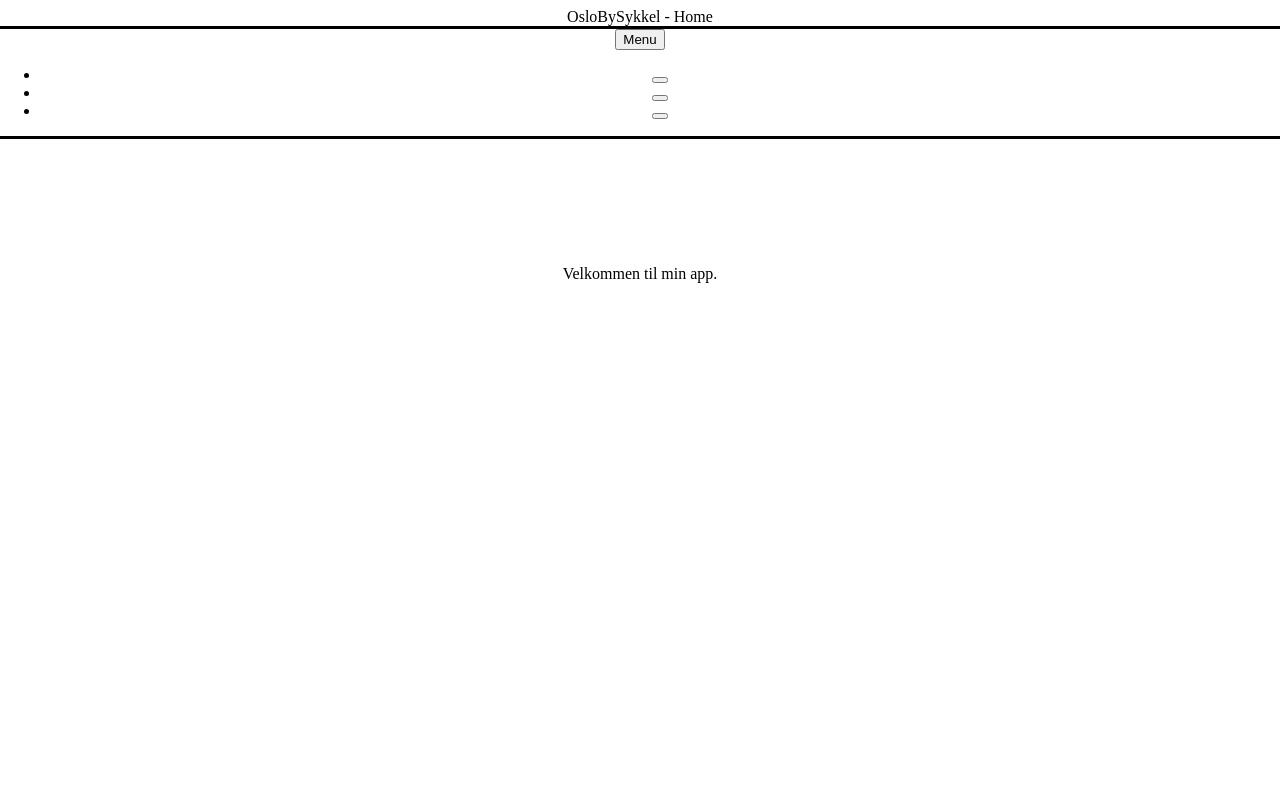
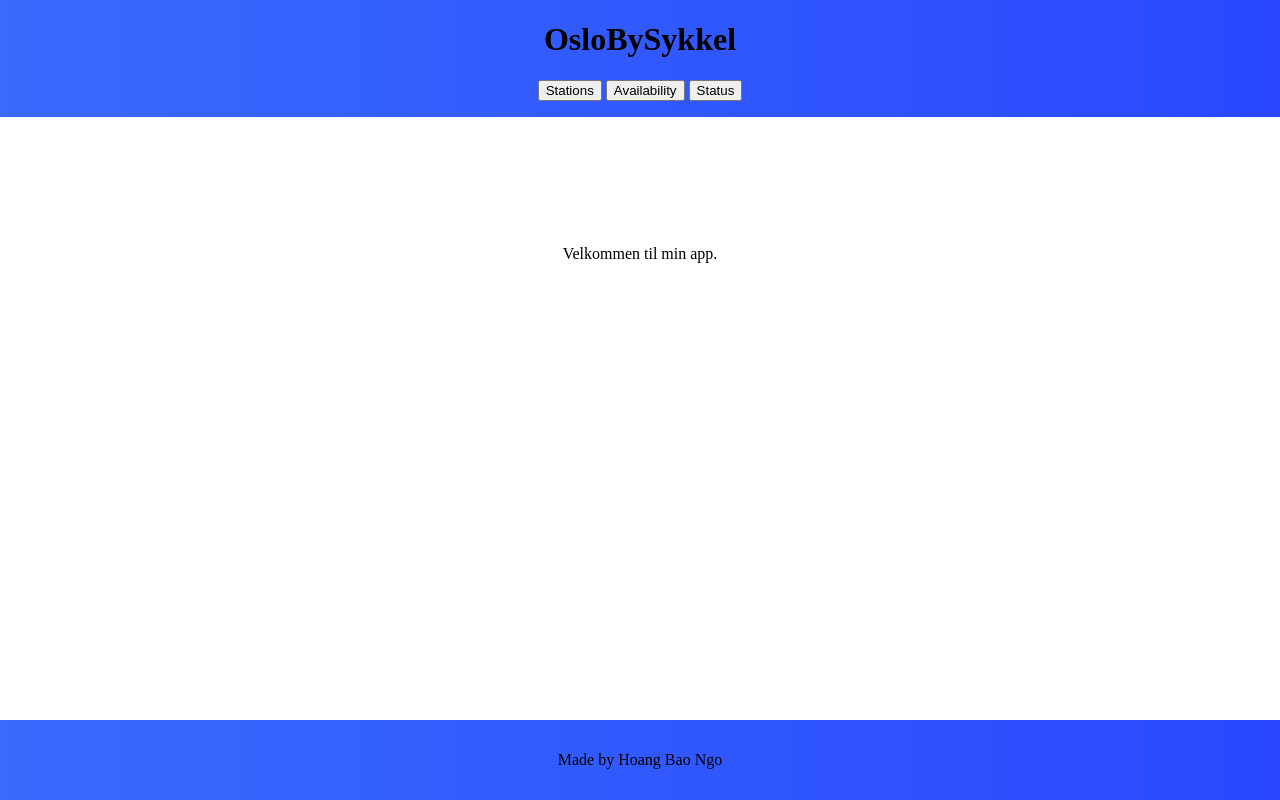
Before and after one commit to Bao88/oslobysykkel-nodejs, a plain HTML site: page views/index.html in a window 1280 px wide. Drawn offline with Linux system fonts and the light colour scheme; files that its build step writes are made by us from their sources; files whose address does not match are found by name.

Commit message:
😥🏏 Updated with Glitch

```diff
--- a/public/client.js
+++ b/public/client.js
@@ -1,4 +1,19 @@
 function buttonPressed(event){
-  alert("https://oslobysykkel.no/api/v1/"+event.classList[0]);
+  alert("https://oslobysykkel.no/api/v1/"+event.innerHTML.toLowerCase());
+  let xmlhttp;
+  if (window.XMLHttpRequest) {
+    xmlhttp = new XMLHttpRequest();
+  } else {
+    // code for older browsers
+    xmlhttp = new ActiveXObject("Microsoft.XMLHTTP");
+  }
 
+  xmlhttp.onreadystatechange = function() {
+    if (this.readyState == 4 && this.status == 200) {
+      document.getElementById("content").innerHTML =
+      this.responseText;
+    }
+  };
+  xmlhttp.open("GET", "https://oslobysykkel.no/api/v1/"+event.innerHTML.toLowerCase(), true);
+  xmlhttp.send();
 }
--- a/public/style.css
+++ b/public/style.css
@@ -3,13 +3,39 @@
   flex-direction: column;
   align-items: center;
   text-align: center;
+  padding: 0;
+  margin: 0;
 }
 
-nav {
-  border: solid;
+header {
   width: 100vw;
+  background: #396afc; /* fallback for old browsers */
+  background: -webkit-linear-gradient(to right, #396afc, #2948ff); /* Chrome 10-25, Safari 5.1-6 */
+  background: linear-gradient(to right, #396afc, #2948ff); /* W3C, IE 10+/ Edge, Firefox 16+, Chrome 26+, Opera 12+, Safari 7+ */
 }
 
 .content {
   margin-top: 10%;
 }
+
+ul {
+  list-style-type: none;
+  padding: 0;
+}
+
+ul li {
+  display: inline;
+}
+
+footer {
+  position: fixed;
+  bottom: 0;
+  width: 100vw;
+  height: 10%;
+  background: #396afc; /* fallback for old browsers */
+  background: -webkit-linear-gradient(to right, #396afc, #2948ff); /* Chrome 10-25, Safari 5.1-6 */
+  background: linear-gradient(to right, #396afc, #2948ff); /* W3C, IE 10+/ Edge, Firefox 16+, Chrome 26+, Opera 12+, Safari 7+ */
+  display: flex;
+  justify-content: center;
+  align-items: center;
+}
--- a/views/index.html
+++ b/views/index.html
@@ -10,20 +10,25 @@
 </head>
 <body>
   <header>
-    OsloBySykkel - Home
+    <h1>
+      OsloBySykkel
+    </h1>
     <nav>
-      <button id="toggle-menu">Menu</button>
       <ul>
-          <li><button></button></li>
-          <li><button></button></li>
-          <li><button></button></li>
+          <li><button onclick="buttonPressed(this)">Stations</button></li>
+          <li><button onclick="buttonPressed(this)">Availability</button></li>
+          <li><button onclick="buttonPressed(this)">Status</button></li>
       </ul>
     </nav>
   </header>
 
-  <div class="content">
+  <main class="content">
     Velkommen til min app.
 
-  </div>
+  </main>
+
+  <footer>
+    Made by Hoang Bao Ngo
+  </footer>
 </body>
 </html>
```
Also changed, not shown: package.json (deleted, +0 -28 lines), server.js (+7 -3 lines), .config/configstore/update-notifier-pnpm.json (deleted).
